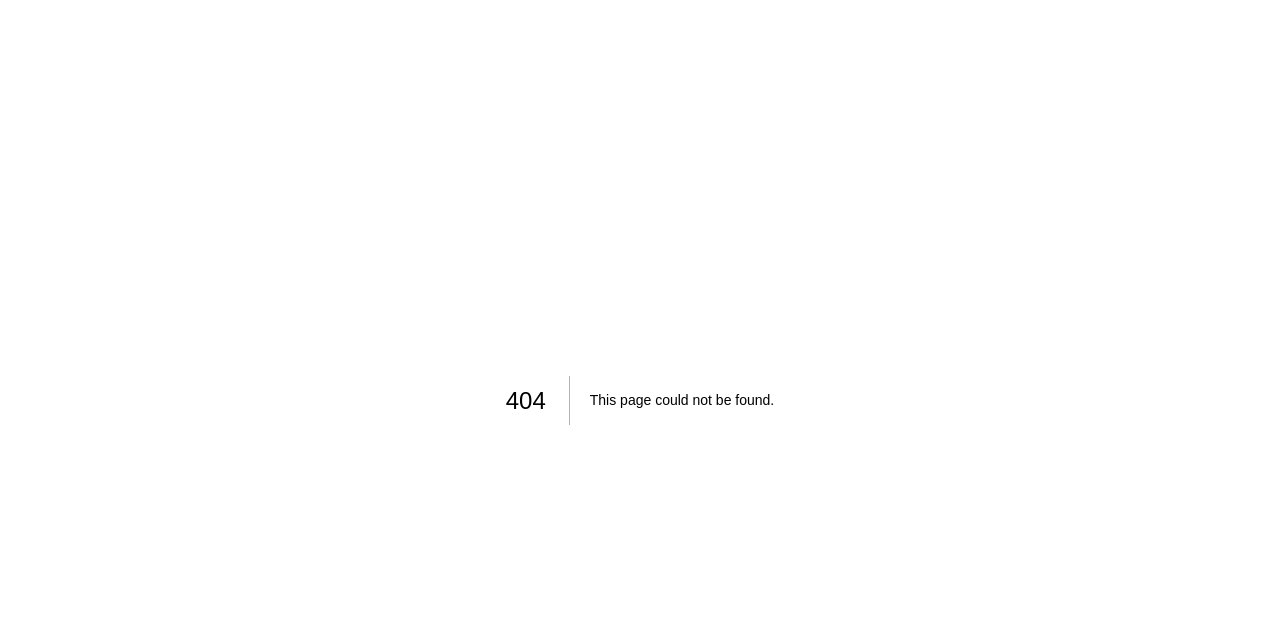
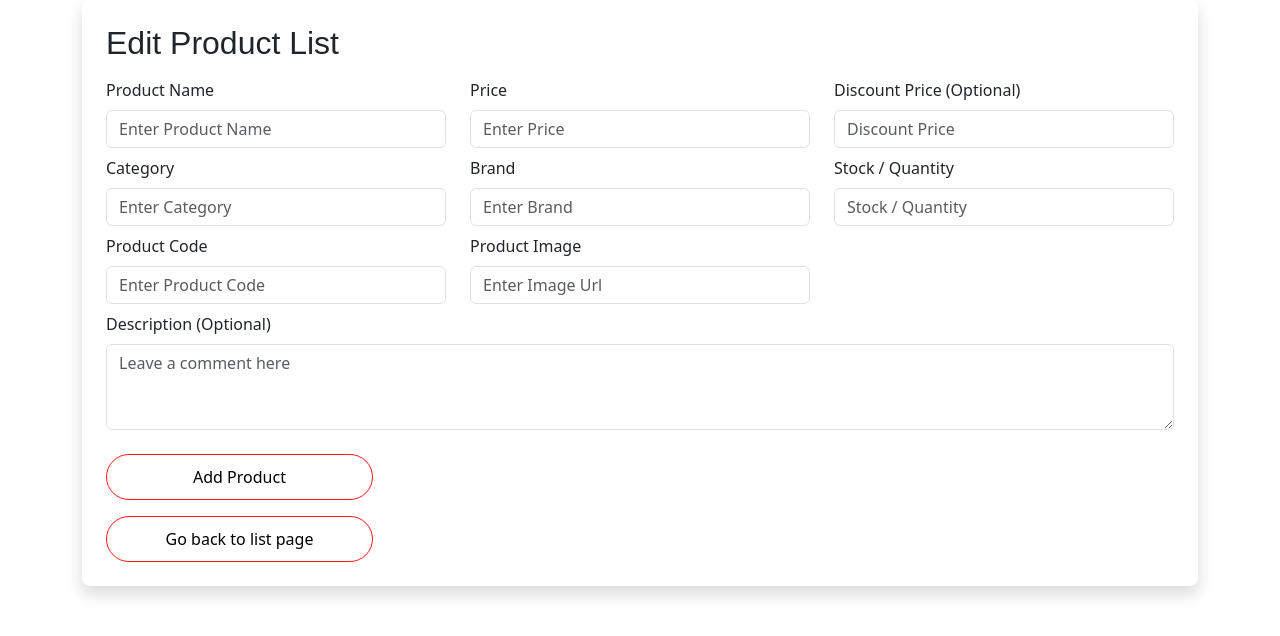
Before and after one commit to Shivamvish26/food-delivery-webapp, a Next.js app: page /restaurant/dashboard/1 in a window 1280 px wide. Before the commit this address had no page. Shown: the top 636 px of the page. Built offline with nearby package versions, Linux system fonts and the light colour scheme; no server answers; the database is empty.

Commit message:
product data fetched

```diff
--- /dev/null
+++ b/src/app/api/restaurant/food/edit/[id]/route.js
@@ -0,0 +1,19 @@
+import { ConnectDB } from "@/lib/db";
+import { foodSchema } from "@/lib/model/foodmodel";
+import mongoose from "mongoose";
+import { NextResponse } from "next/server";
+
+// GET PRODUCT DATA
+export async function GET(request, content) {
+  const { id } = await content.params;
+  let success = false;
+  await ConnectDB();
+  const result = await foodSchema.findById({
+    _id: new mongoose.Types.ObjectId(id),
+  });
+  console.log(result)
+  if (result) {
+    success = true;
+  }
+  return NextResponse.json({ result, success });
+}
--- /dev/null
+++ b/src/app/restaurant/dashboard/[id]/page.js
@@ -0,0 +1,249 @@
+"use client";
+import { useParams, useRouter } from "next/navigation";
+import React, { useEffect, useState } from "react";
+
+export default function Editfooditem(props) {
+  const [product, setProduct] = useState("");
+  const [price, setPrice] = useState("");
+  const [discountprice, setDiscountprice] = useState("");
+  const [category, setCategory] = useState("");
+  const [brand, setBrand] = useState("");
+  const [stock, setStock] = useState("");
+  const [productcode, setProductcode] = useState("");
+  const [productimage, setProductimage] = useState("");
+  const [description, setDescription] = useState("");
+  const [error, setError] = useState(false);
+  const router = useRouter();
+  const { id } = useParams();
+
+  const handleeditform = async (e) => {
+    e.preventDefault();
+    // console.log(product, price, discountprice, category, brand, stock, productcode, productimage, description);
+    if (
+      !product ||
+      !price ||
+      !discountprice ||
+      !category ||
+      !brand ||
+      !stock ||
+      !productcode ||
+      !productimage ||
+      !description
+    ) {
+      setError(true);
+      return false;
+    } else {
+      setError(false);
+    }
+  };
+
+  const handledataload = async (foodId) => {
+    const response = await fetch(
+      `http://localhost:3000/api/restaurant/food/edit/${id}`
+    );
+
+    if (!response.ok) {
+      console.log("API error");
+      return;
+    }
+    const data = await response.json();
+    console.log(data);
+
+    if (data.success) {
+      const item = data.result;
+      setProduct(item.product);
+    }
+  };
+
+  useEffect(() => {
+    handledataload();
+  }, []);
+
+  return (
+    <div>
+      <div className="container">
+        <div className="shadow rounded-3 p-4">
+          <h2 className="text-start mb-3">Edit Product List</h2>
+          <form onSubmit={handleeditform}>
+            <div className="row ">
+              <div className="col-md-4">
+                <div className="mb-2">
+                  <label className="form-label">Product Name</label>
+                  <input
+                    type="text"
+                    className="form-control"
+                    placeholder="Enter Product Name"
+                    value={product}
+                    onChange={(e) => setProduct(e.target.value)}
+                  />
+                  {error && !product && (
+                    <span className="text-danger">
+                      Please enter proper product name
+                    </span>
+                  )}
+                </div>
+              </div>
+
+              <div className="col-md-4">
+                <div className="mb-2">
+                  <label className="form-label">Price</label>
+                  <input
+                    type="number"
+                    className="form-control"
+                    placeholder="Enter Price"
+                    value={price}
+                    onChange={(e) => setPrice(e.target.value)}
+                  />
+                  {error && !price && (
+                    <span className="text-danger">
+                      Please enter valid price
+                    </span>
+                  )}
+                </div>
+              </div>
+
+              <div className="col-md-4">
+                <div className="mb-2">
+                  <label className="form-label">
+                    Discount Price (Optional)
+                  </label>
+                  <input
+                    type="number"
+                    className="form-control"
+                    placeholder="Discount Price"
+                    value={discountprice}
+                    onChange={(e) => setDiscountprice(e.target.value)}
+                  />
+                  {error && !discountprice && (
+                    <span className="text-danger">
+                      Please enter valid discount price
+                    </span>
+                  )}
+                </div>
+              </div>
+            </div>
+            <div className="row ">
+              <div className="col-md-4">
+                <div className="mb-2">
+                  <label className="form-label">Category</label>
+                  <input
+                    type="text"
+                    className="form-control"
+                    placeholder="Enter Category"
+                    value={category}
+                    onChange={(e) => setCategory(e.target.value)}
+                  />
+                  {error && !category && (
+                    <span className="text-danger">
+                      Please enter proper category
+                    </span>
+                  )}
+                </div>
+              </div>
+
+              <div className="col-md-4">
+                <div className="mb-2">
+                  <label className="form-label">Brand</label>
+                  <input
+                    type="text"
+                    className="form-control"
+                    placeholder="Enter Brand"
+                    value={brand}
+                    onChange={(e) => setBrand(e.target.value)}
+                  />
+                  {error && !brand && (
+                    <span className="text-danger">
+                      Please enter proper brand
+                    </span>
+                  )}
+                </div>
+              </div>
+
+              <div className="col-md-4">
+                <div className="mb-2">
+                  <label className="form-label">Stock / Quantity</label>
+                  <input
+                    type="text"
+                    className="form-control"
+                    placeholder="Stock / Quantity"
+                    value={stock}
+                    onChange={(e) => setStock(e.target.value)}
+                  />
+                  {error && !stock && (
+                    <span className="text-danger">
+                      Please enter valid /quantity
+                    </span>
+                  )}
+                </div>
+              </div>
+            </div>
+            <div className="row ">
+              <div className="col-md-4">
+                <div className="mb-2">
+                  <label className="form-label">Product Code</label>
+                  <input
+                    type="text"
+                    className="form-control"
+                    placeholder="Enter Product Code"
+                    value={productcode}
+                    onChange={(e) => setProductcode(e.target.value)}
+                  />
+                  {error && !productcode && (
+                    <span className="text-danger">
+                      Please enter proper product code
+                    </span>
+                  )}
+                </div>
+              </div>
+
+              <div className="col-md-4">
+                <div className="mb-2">
+                  <label className="form-label">Product Image</label>
+                  <input
+                    type="text"
+                    className="form-control"
+                    placeholder="Enter Image Url"
+                    value={productimage}
+                    onChange={(e) => setProductimage(e.target.value)}
+                  />
+                  {error && !productimage && (
+                    <span className="text-danger">
+                      Please enter proper product image url
+                    </span>
+                  )}
+                </div>
+              </div>
+            </div>
+            <div className="row">
+              <div className="col-md-12">
+                <div className="mb-2">
+                  <label className="form-label">Description (Optional)</label>
+                  <textarea
+                    className="form-control"
+                    placeholder="Leave a comment here"
+                    rows={3}
+                    value={description}
+                    onChange={(e) => setDescription(e.target.value)}
+                  />
+                </div>
+              </div>
+            </div>
+            <div className="mt-3">
+              <button className="common__btn text-decoration-none w-25">
+                Add Product
+              </button>
+            </div>
+          </form>
+          <div className="mt-3">
+            <button
+              className="common__btn text-decoration-none w-25"
+              onClick={() => router.push("../dashboard")}
+            >
+              Go back to list page
+            </button>
+          </div>
+        </div>
+      </div>
+    </div>
+  );
+}
```
Also changed, not shown: src/app/_component/FoodItemlist.js (+31 -42 lines).
